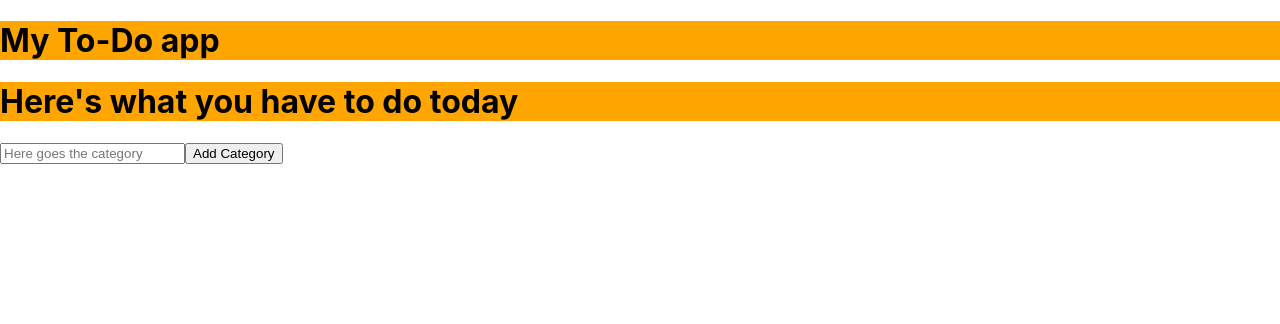
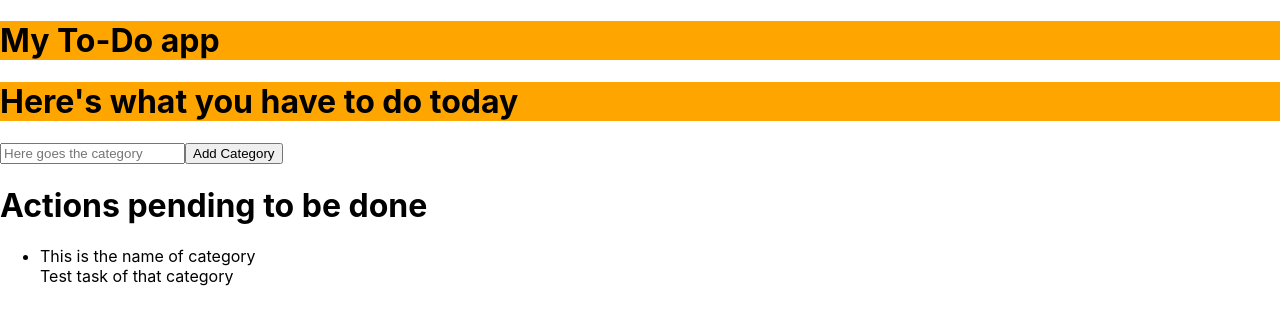
Before and after one commit to shermaes/challende-frontend, a React (Vite) app in the folder to-do-front/: page / in a window 1280 px wide. Shown: the top 324 px of the page. Built offline with nearby package versions, Linux system fonts and the light colour scheme.

Commit message:
Added the component ListOfToDo and showed a first category test

```diff
--- a/to-do-front/src/App.jsx
+++ b/to-do-front/src/App.jsx
@@ -1,6 +1,7 @@
 import { useState } from 'react'
 import StoreProvider from './stateManagement/StoreProvider'
 import Form from './components/Form'
+import ListOfToDo from './components/ListOfToDo'
 
 function App() {
   const [count, setCount] = useState(0)
@@ -13,6 +14,7 @@ function App() {
       <StoreProvider>
       <h1 style={{backgroundColor: "orange"}}>Here's what you have to do today</h1>
       <Form/>
+      <ListOfToDo/>
     </StoreProvider>
     </div>
   )
--- /dev/null
+++ b/to-do-front/src/components/ListOfToDo.jsx
@@ -0,0 +1,25 @@
+import React, { useContext } from 'react'
+import { Store } from '../stateManagement/StoreProvider'
+
+const ListOfToDo = () => {
+
+    const {state, dispatch} = useContext(Store)
+    console.log(state);
+    console.log(state.listOfCategories);
+
+    return (
+      <div>
+          <h1>Actions pending to be done</h1>
+          <ul>
+        {state.listOfCategories.map(note => {
+                return <li>
+                {note.category} <br />
+                {note.task} <br />
+                </li>
+            })}
+        </ul>
+      </div>
+    )
+  }
+//onChange executes an action
+export default ListOfToDo
--- a/to-do-front/src/stateManagement/Reducer.jsx
+++ b/to-do-front/src/stateManagement/Reducer.jsx
@@ -1,10 +1,17 @@
 function reducer(state, action){
+    //here I have the actions that can be performed on my app, I affect the state from here
     switch(action.type){
-        case 'add-note':
+        case 'add-category':
+            //I have to create a new state when modifying this
             return state
-        case 'remove-note':
+        case 'remove-category':
             return state
-        case 'update-note':
+        case 'add-task':
+            return state
+        case 'update-task':
+            return state
+        case 'remove-task':
+            return state
     }
 }
 export default reducer
--- a/to-do-front/src/stateManagement/StoreProvider.jsx
+++ b/to-do-front/src/stateManagement/StoreProvider.jsx
@@ -2,7 +2,16 @@ import React, { createContext, useReducer } from 'react'
 import reducer from './Reducer'
 
 const initialState = {
-    todo: { category: [], task: {} }
+    todo: {
+
+        category: [],
+        task: []
+    },
+    listOfCategories:[{
+        category: "This is the name of category",
+        task: "Test task of that category"
+
+    }]
   }
 
 const Store = createContext(initialState)
```
